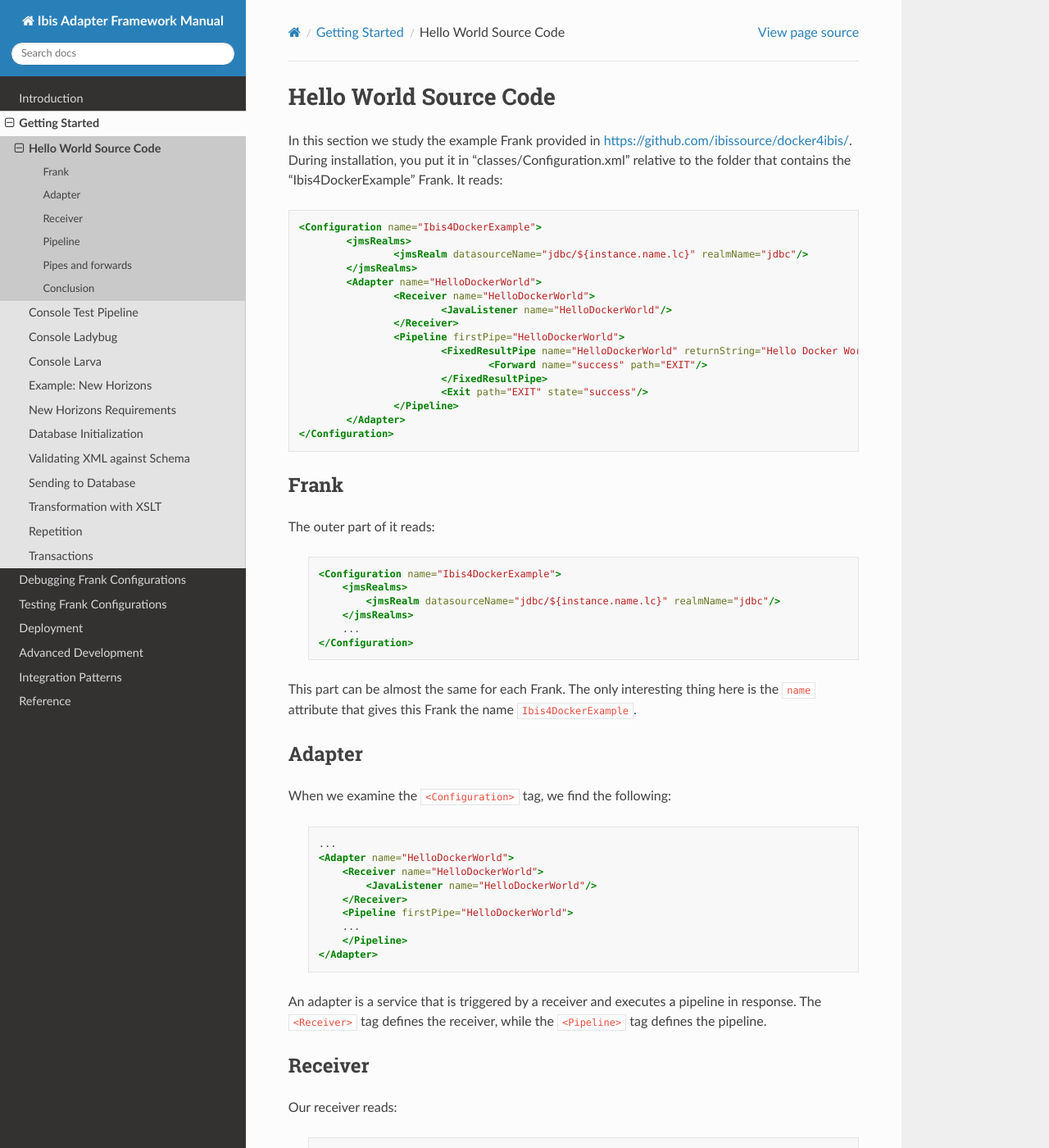
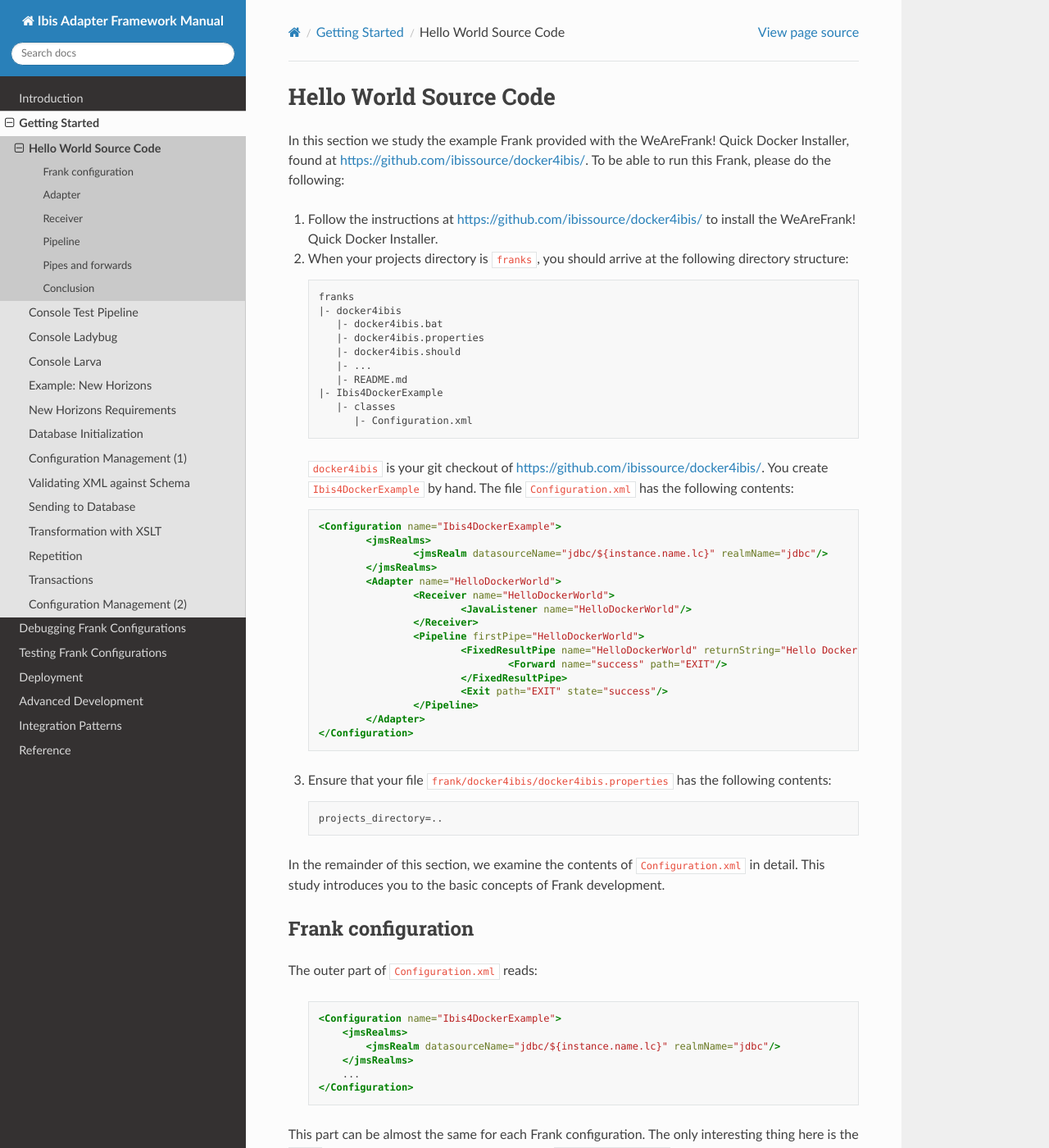
Before and after one commit to frankframework/frank-manual, a Sphinx documentation site: the page built from docs/source/gettingStarted/helloIbis.rst, in a window 1280 px wide and 1400 px high. Shown: the whole window at 82% size. Built offline with Sphinx 7.4.7 and the Read the Docs theme 2.0.0, drawn with Linux system fonts in a browser that asks for light colours; some of the changed text lies outside the part shown.

Commit message:
Made a start applying feedback to getting started

```diff
--- a/docs/source/gettingStarted/gettingStarted.rst
+++ b/docs/source/gettingStarted/gettingStarted.rst
@@ -2,6 +2,10 @@
 
 Getting Started
 ===============
+
+This chapter introduces you to the basic features of the Frank!Framework. If you are a Frank developer, please study this chapter before investigating more advanced topics. If you are a tester, you can study our product Ladybug without reading this chapter; see :ref:`ladybug`.
+
+This chapter can be studied in two ways. First, it is a tutorial. There are instructions that you can follow to get hands-on experience with the Frank!Framework. You will use the WeAreFrank! Quick Docker Installer, to be found at https://github.com/ibissource/docker4ibis. You can check your work by :download:`downloading the solution <../downloads/gettingStarted.zip>`. Second you can just read the text on your laptop or even your telephone.
 
 .. toctree::
    :maxdepth: 3
--- a/docs/source/gettingStarted/helloIbis.rst
+++ b/docs/source/gettingStarted/helloIbis.rst
@@ -3,33 +3,55 @@
 Hello World Source Code
 =======================
 
-In this section we study the example Frank provided in https://github.com/ibissource/docker4ibis/.
-During installation, you put it in "classes/Configuration.xml" relative to the folder that contains
-the "Ibis4DockerExample" Frank. It reads:
+In this section we study the example Frank provided with the WeAreFrank! Quick Docker Installer, found at https://github.com/ibissource/docker4ibis/. To be able to run this Frank, please do the following:
 
-.. code-block:: XML
+.. highlight:: none
 
-   <Configuration name="Ibis4DockerExample">
-	   <jmsRealms>
-		   <jmsRealm datasourceName="jdbc/${instance.name.lc}" realmName="jdbc"/>
-	   </jmsRealms>
-	   <Adapter name="HelloDockerWorld">
-		   <Receiver name="HelloDockerWorld">
-			   <JavaListener name="HelloDockerWorld"/>
-		   </Receiver>
-		   <Pipeline firstPipe="HelloDockerWorld">
-			   <FixedResultPipe name="HelloDockerWorld" returnString="Hello Docker World">
-				   <Forward name="success" path="EXIT"/>
-			   </FixedResultPipe>
-			   <Exit path="EXIT" state="success"/>
-		   </Pipeline>
-	   </Adapter>
-   </Configuration>
+#. Follow the instructions at https://github.com/ibissource/docker4ibis/ to install the WeAreFrank! Quick Docker Installer.
+#. When your projects directory is ``franks``, you should arrive at the following directory structure: ::
 
-Frank
------
+     franks
+     |- docker4ibis
+        |- docker4ibis.bat
+        |- docker4ibis.properties
+        |- docker4ibis.should
+        |- ...
+        |- README.md
+     |- Ibis4DockerExample
+        |- classes
+           |- Configuration.xml
 
-The outer part of it reads:
+   ``docker4ibis`` is your git checkout of https://github.com/ibissource/docker4ibis/. You create ``Ibis4DockerExample`` by hand. The file ``Configuration.xml`` has the following contents:
+
+   .. code-block:: XML
+
+      <Configuration name="Ibis4DockerExample">
+	      <jmsRealms>
+		      <jmsRealm datasourceName="jdbc/${instance.name.lc}" realmName="jdbc"/>
+	      </jmsRealms>
+	      <Adapter name="HelloDockerWorld">
+		      <Receiver name="HelloDockerWorld">
+			      <JavaListener name="HelloDockerWorld"/>
+		      </Receiver>
+		      <Pipeline firstPipe="HelloDockerWorld">
+			      <FixedResultPipe name="HelloDockerWorld" returnString="Hello Docker World">
+				      <Forward name="success" path="EXIT"/>
+			      </FixedResultPipe>
+			      <Exit path="EXIT" state="success"/>
+		      </Pipeline>
+	      </Adapter>
+      </Configuration>
+
+#. Ensure that your file ``frank/docker4ibis/docker4ibis.properties`` has the following contents: ::
+
+     projects_directory=..
+
+In the remainder of this section, we examine the contents of ``Configuration.xml`` in detail. This study introduces you to the basic concepts of Frank development.
+
+Frank configuration
+-------------------
+
+The outer part of ``Configuration.xml`` reads:
 
   .. code-block:: XML
 
@@ -40,14 +62,18 @@ The outer part of it reads:
          ...
      </Configuration>
 
-This part can be almost the same for each Frank. The only interesting thing here is
+This part can be almost the same for each Frank configuration. The only interesting thing here is
 the ``name`` attribute that gives
 this Frank the name ``Ibis4DockerExample``.
+
+.. NOTE::
+
+   The XML code within ``Configuration.xml`` is named a "Frank configuration". In section :ref:`multipleConfigurations` you will learn how to include multiple configurations within the same deployment of the Frank!Framework. We call the combination of the Frank!Framework and all Frank configurations deployed on it a "Frank". A Frank is the solution your customer needs.
 
 Adapter
 -------
 
-When we examine the ``<Configuration>`` tag, we find the following:
+When we examine the contents of the ``<Configuration>`` tag, we find the following:
 
   .. code-block:: XML
 
@@ -91,9 +117,8 @@ There are other listeners, for example ``<ApiListener>`` and
 listen to REST HTTP requests. ``DirectoryListener``
 triggers your adapter when a file is added
 to a chosen directory on a (server-side) local file system.
-For a complete list of all listeners, see
-https://ibis4example.ibissource.org/iaf/ibisdoc/.
-
+The Frank!Framework allows you to search the listener you
+need. This is explained in subsection :ref:`horizonsMultipleFiles`.
 
 Pipeline
 --------
@@ -143,7 +168,9 @@ attribute.
 
 In the remainder of the :ref:`gettingStarted`, we will see
 pipes with more interesting functions, like applying
-XSLT transformations and sending data to a database.
+XSLT transformations and sending data to a database. In
+subsection :ref:`horizonsMultipleFiles` you will learn
+how to search the pipe you need.
 
 The ``<forward>`` within a pipe tag defines what should happen after
 the execution of that pipe. A forward consists of a forward
--- /dev/null
+++ b/docs/source/gettingStarted/multipleConfigurations.rst
@@ -0,0 +1,4 @@
+.. _multipleConfigurations:
+
+Configuration Management (2)
+============================
```
Also changed, not shown: other parts of docs/source/gettingStarted/gettingStarted.rst (+2 -0 lines), docs/source/gettingStarted/horizonsMultipleFiles.rst (added, +42 -0 lines), docs/source/gettingStarted/horizonsValidateBooking.rst (+0 -41 lines).
